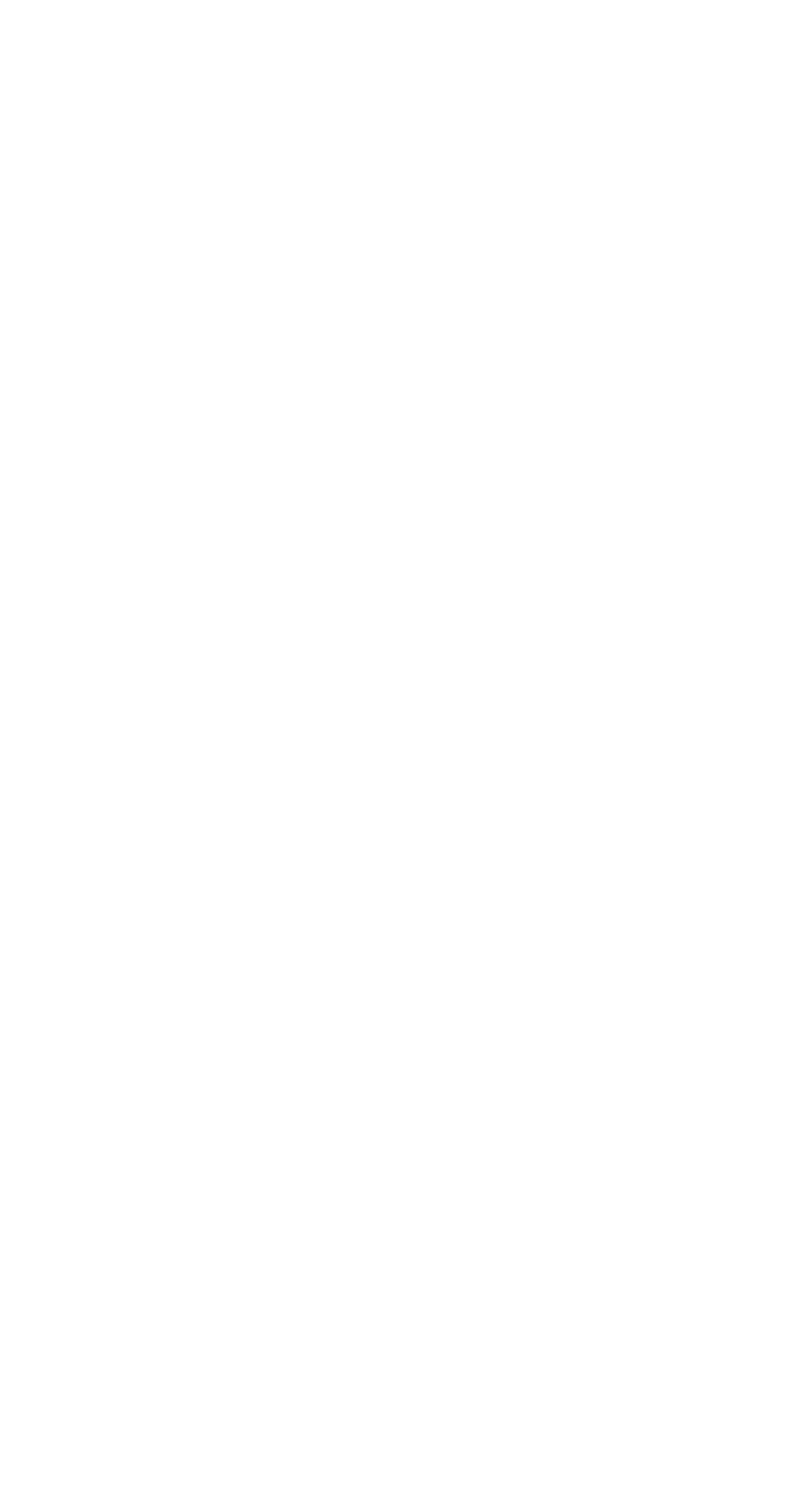
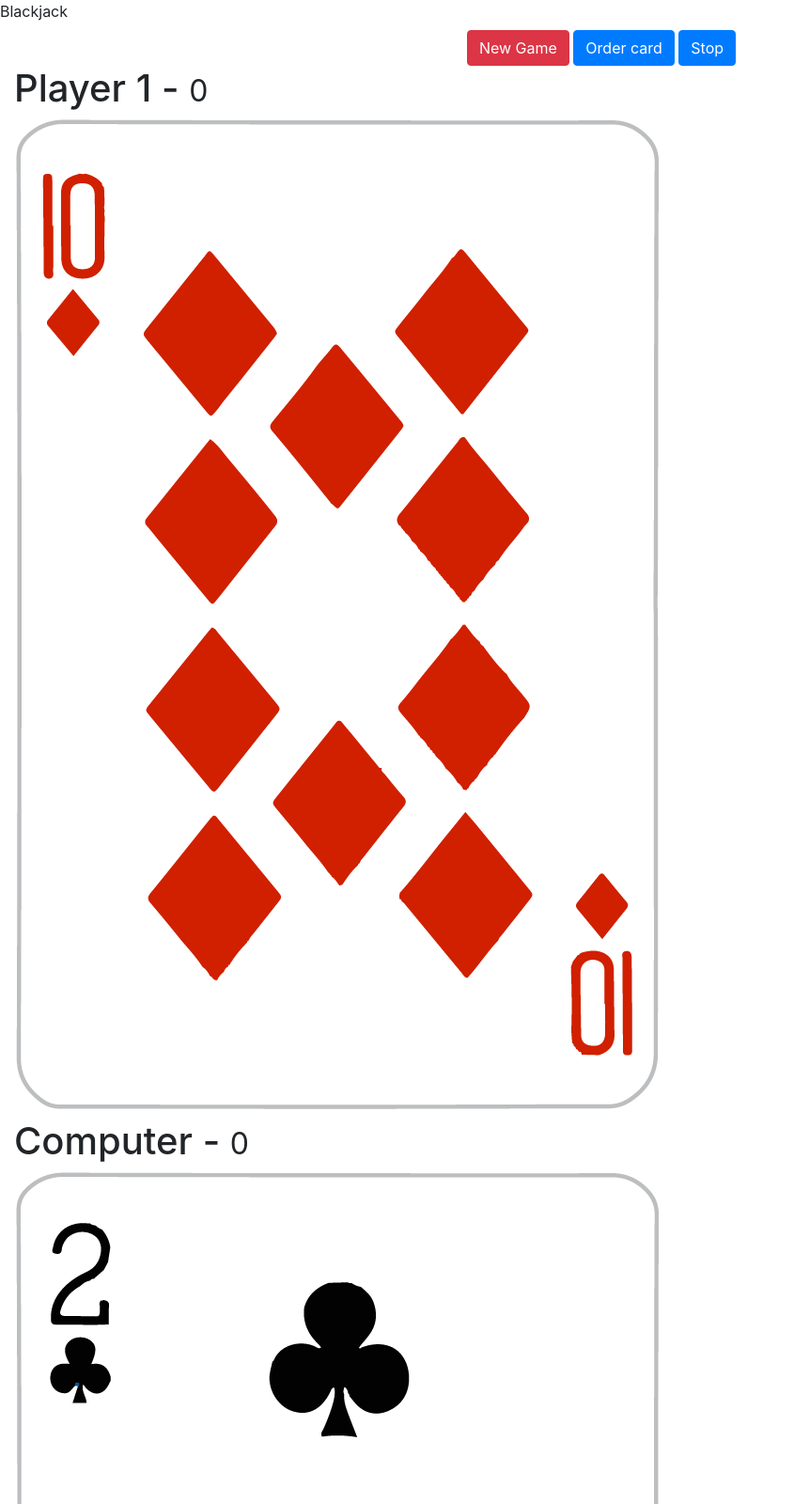
Before and after one commit to CamiloCortesM/Blackjack, a plain HTML site: page index.html in a window 1280 px wide. Shown: the top 1600 px of the page at 94% size, without its empty margins (0-845 px from the left). Before the commit the page ends 800 px from the top, so only its background shows below. Drawn offline with nearby package versions, Linux system fonts and the light colour scheme.

Commit message:
structure of the game the cards, the header and the buttons were created

```diff
--- a/index.html
+++ b/index.html
@@ -5,9 +5,49 @@
     <meta http-equiv="X-UA-Compatible" content="IE=edge" />
     <meta name="viewport" content="width=device-width, initial-scale=1.0" />
     <title>Blackjack</title>
-    <link rel="stylesheet" href="assets/css/styles.css">
+    <link
+      rel="stylesheet"
+      href="https://cdn.jsdelivr.net/npm/bootstrap@4.4.1/dist/css/bootstrap.min.css"
+      integrity="sha384-Vkoo8x4CGsO3+Hhxv8T/Q5PaXtkKtu6ug5TOeNV6gBiFeWPGFN9MuhOf23Q9Ifjh"
+      crossorigin="anonymous"
+    />
+    <link rel="stylesheet" href="assets/css/styles.css" />
   </head>
   <body>
+    <header class="title">Blackjack</header>
+    <div class="row mt-2">
+      <div class="col text-center">
+        <button class="btn btn-danger">New Game</button>
+        <button class="btn btn-primary">Order card</button>
+        <button class="btn btn-primary">Stop</button>
+      </div>
+    </div>
+
+    <div class="row container">
+      <div class="col">
+        <h1>Player 1 - <small>0</small></h1>
+        <div id="player-cards">
+          <img class="item_card" src="assets/cards/10D.png" alt="card" />
+          <!-- <img class="item_card" src="assets/cards/10D.png" alt="card" />
+          <img class="item_card" src="assets/cards/10D.png" alt="card" />
+          <img class="item_card" src="assets/cards/10D.png" alt="card" />
+          <img class="item_card" src="assets/cards/10D.png" alt="card" /> -->
+        </div>
+      </div>
+    </div>
+
+    <div class="row container mt-2">
+      <div class="col">
+        <h1>Computer - <small>0</small></h1>
+        <div id="computer-cards">
+          <img class="item_card" src="assets/cards/2C.png" alt="card" />
+          <!-- <img class="item_card" src="assets/cards/2C.png" alt="card" />
+          <img class="item_card" src="assets/cards/2C.png" alt="card" />
+          <img class="item_card" src="assets/cards/2C.png" alt="card" />
+          <img class="item_card" src="assets/cards/2C.png" alt="card" /> -->
+        </div>
+      </div>
+    </div>
     <script src="assets/js/game.js"></script>
   </body>
 </html>
```
